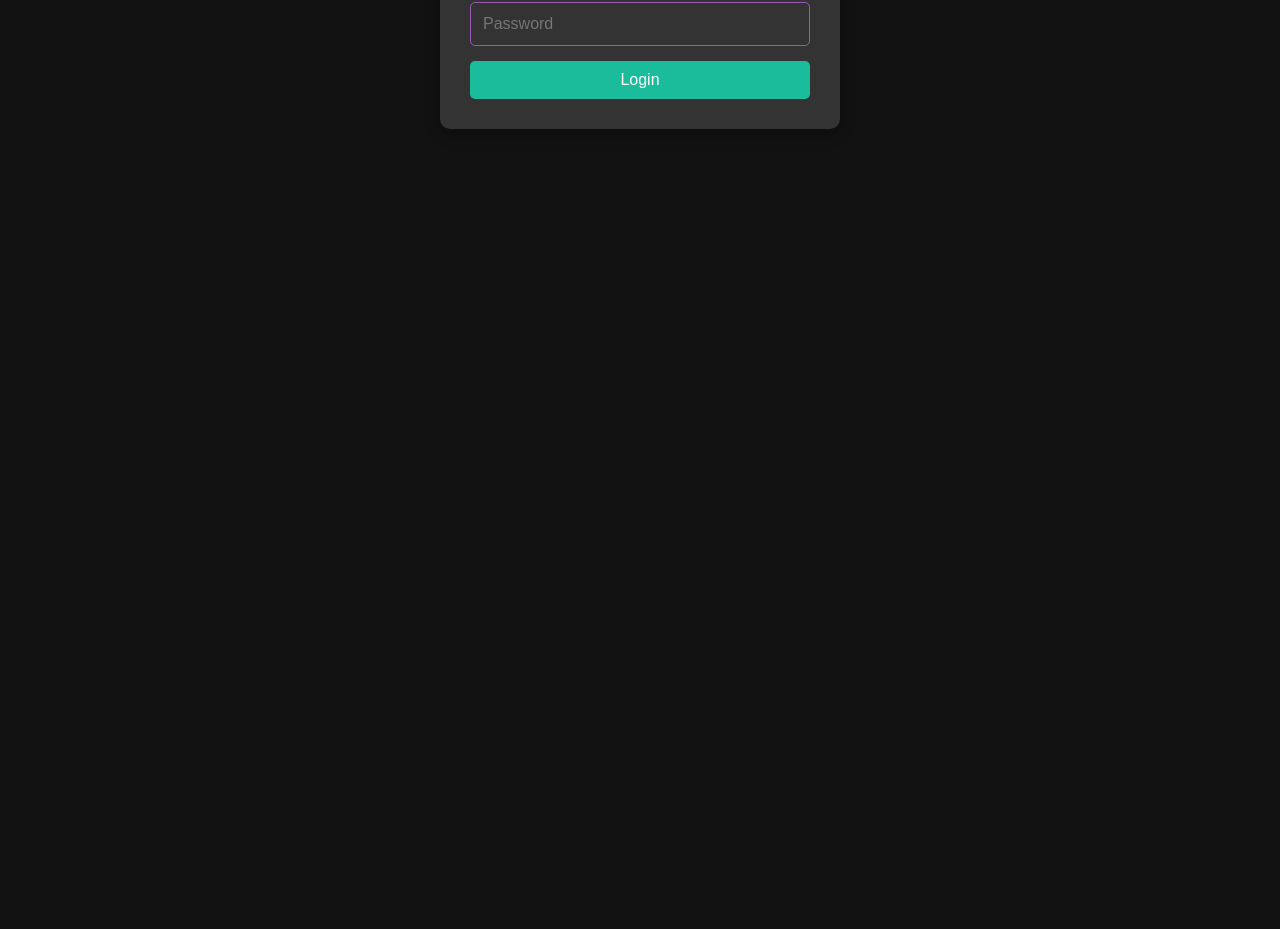
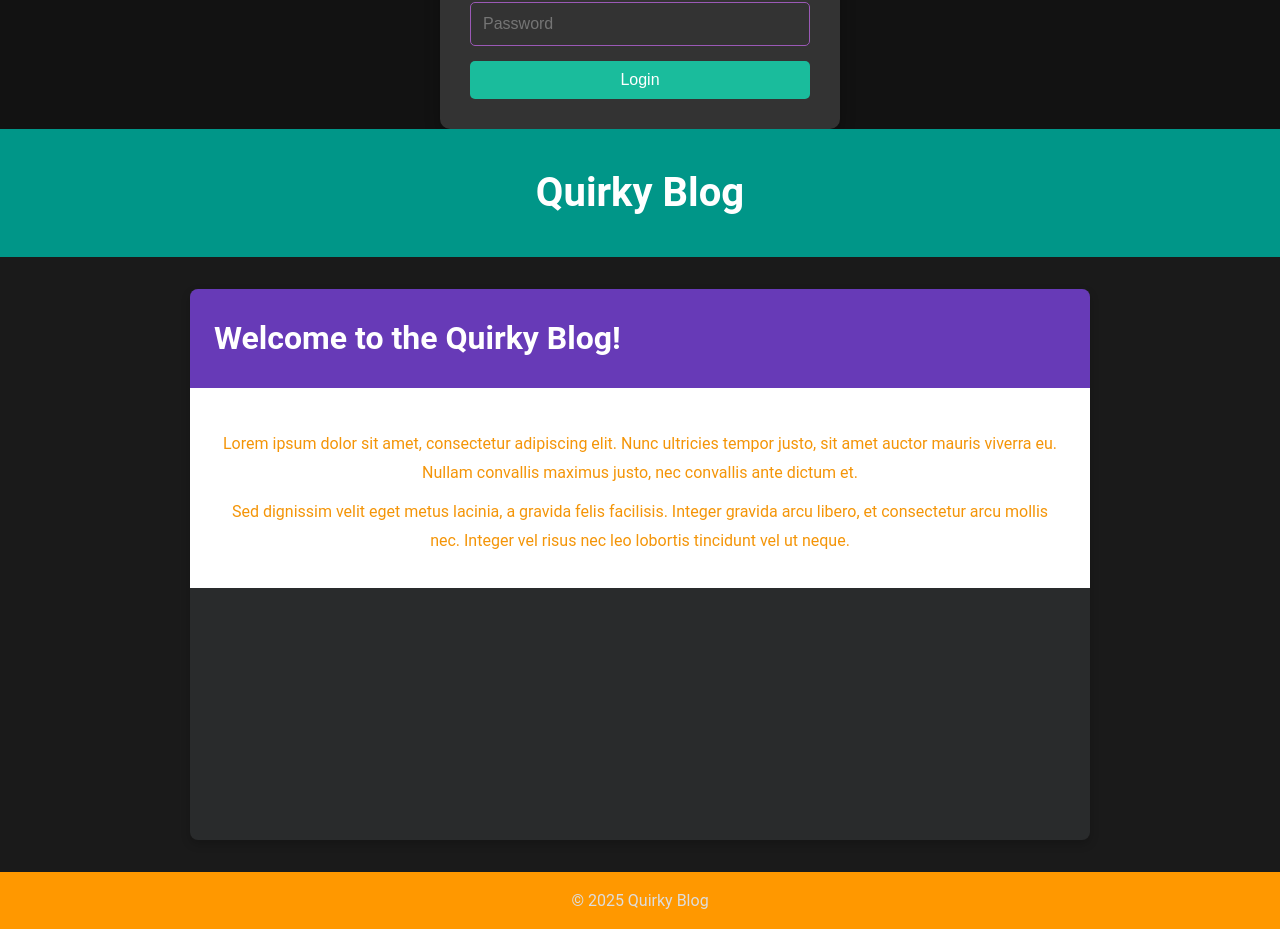
Before and after one commit to jcbrooks88/my-social-network-api, a React (Vite) app in the folder client/: page /blog in a window 1280 px wide. Shown: the part 234-1163 px from the top of the page. Before the commit the page ends 800 px from the top, so only its background shows below. Built offline with nearby package versions, Linux system fonts and the light colour scheme.

Commit message:
css update/blog layout

```diff
--- a/client/package.json
+++ b/client/package.json
@@ -17,6 +17,8 @@
     "vite": "^5.4.14"
   },
   "devDependencies": {
+    "@types/react": "^19.0.10",
+    "@types/react-dom": "^19.0.4",
     "@vitejs/plugin-react": "^4.3.4",
     "autoprefixer": "^10.4.20",
     "eslint": "^8.28.0",
--- a/client/src/App.tsx
+++ b/client/src/App.tsx
@@ -5,20 +5,26 @@ import LoginForm from "./components/LoginForm";
 import Home from "./pages/Home";
 import Profile from "./pages/Profile";
 import Navbar from "./components/Navbar";
+import BlogLayout from "./pages/BlogLayout"; // Import the BlogLayout
 import "./assets/style.css";
 
+const UserInfo = () => {
+  const { user } = useAuth();
 
-const UserInfo = () => {
-  const { user, logout } = useAuth();
+  const capitalizeFirstLetter = (name: string) => {
+    if (!name) return '';
+    return name.charAt(0).toUpperCase() + name.slice(1);
+  };
+
   return user ? (
     <div>
-      <p>Welcome, {user}!</p>
-      <button onClick={logout}>Logout</button>
+      <p>Hello, {capitalizeFirstLetter(user)}!</p>
     </div>
   ) : (
     <LoginForm />
   );
 };
+
 
 const App = () => (
   <AuthProvider>
@@ -28,6 +34,7 @@ const App = () => (
       <Routes>
         <Route path="/" element={<Home />} />
         <Route path="/profile" element={<Profile />} />
+        <Route path="/blog" element={<BlogLayout />} />
       </Routes>
     </Router>
   </AuthProvider>
--- /dev/null
+++ b/client/src/assets/BlogLayout.css
@@ -0,0 +1,58 @@
+/* Blog Layout Styles */
+.layout-container {
+    display: flex;
+    flex-direction: column;
+    min-height: 100vh;
+    background-color: #1a1a1a; /* Dark background for contrast */
+    color: #fff;
+    font-family: 'Roboto', sans-serif;
+  }
+
+  .header {
+    background-color: #009688; /* Teal */
+    padding: 2rem;
+    text-align: center;
+    font-size: 2.5rem;
+    font-weight: bold;
+    color: #fff;
+  }
+
+  .main-content {
+    flex-grow: 1;
+    display: flex;
+    justify-content: center;
+    padding: 2rem;
+  }
+
+  .blog-post-wrapper {
+    width: 100%;
+    max-width: 900px;
+    background-color: #292b2c;
+    border-radius: 8px;
+    overflow: hidden;
+    box-shadow: 0 4px 10px rgba(0, 0, 0, 0.2);
+  }
+
+  .post-title {
+    background-color: #673ab7; /* Purple */
+    color: #fff;
+    padding: 1.5rem;
+    font-size: 2rem;
+    margin: 0;
+  }
+
+  .post-content {
+    padding: 2rem;
+    background-color: #fff;
+    color: #333;
+    font-size: 1rem;
+    line-height: 1.8;
+    text-align: justify;
+  }
+
+  .footer {
+    background-color: #ff9800; /* Gold */
+    text-align: center;
+    padding: 1rem;
+    font-size: 1rem;
+  }
--- a/client/src/components/Navbar.tsx
+++ b/client/src/components/Navbar.tsx
@@ -13,13 +13,17 @@ const Navbar = () => {
         </Link>
       </div>
       <div>
-        <Link to="/">Home</Link>
+
         {user ? (
           <>
+            <Link to="/">Home</Link>
             <Link to="/profile">Profile</Link>
+            <Link to="/blog">Blog</Link>
+
             <button onClick={logout} className="logout-button">
               Logout
             </button>
+
           </>
         ) : (
           <Link to="/login">Login</Link>
--- /dev/null
+++ b/client/src/pages/BlogLayout.tsx
@@ -0,0 +1,39 @@
+import '../assets/BlogLayout.css';
+
+const BlogLayout = () => {
+  return (
+    <div className="layout-container">
+      {/* Header */}
+      <header className="header">
+        Quirky Blog
+      </header>
+
+      {/* Main Content */}
+      <main className="main-content">
+        <div className="blog-post-wrapper">
+          {/* Post Title */}
+          <h1 className="post-title">Welcome to the Quirky Blog!</h1>
+
+          {/* Post Content */}
+          <section className="post-content">
+            <p>
+              Lorem ipsum dolor sit amet, consectetur adipiscing elit. Nunc ultricies tempor justo, sit amet auctor
+              mauris viverra eu. Nullam convallis maximus justo, nec convallis ante dictum et.
+            </p>
+            <p>
+              Sed dignissim velit eget metus lacinia, a gravida felis facilisis. Integer gravida arcu libero, et
+              consectetur arcu mollis nec. Integer vel risus nec leo lobortis tincidunt vel ut neque.
+            </p>
+          </section>
+        </div>
+      </main>
+
+      {/* Footer */}
+      <footer className="footer">
+        &copy; 2025 Quirky Blog
+      </footer>
+    </div>
+  );
+};
+
+export default BlogLayout;
```
Also changed, not shown: 1 other file (tests, documents, lock files or other folders). Lines whose indentation alone changed are shown as unchanged.
